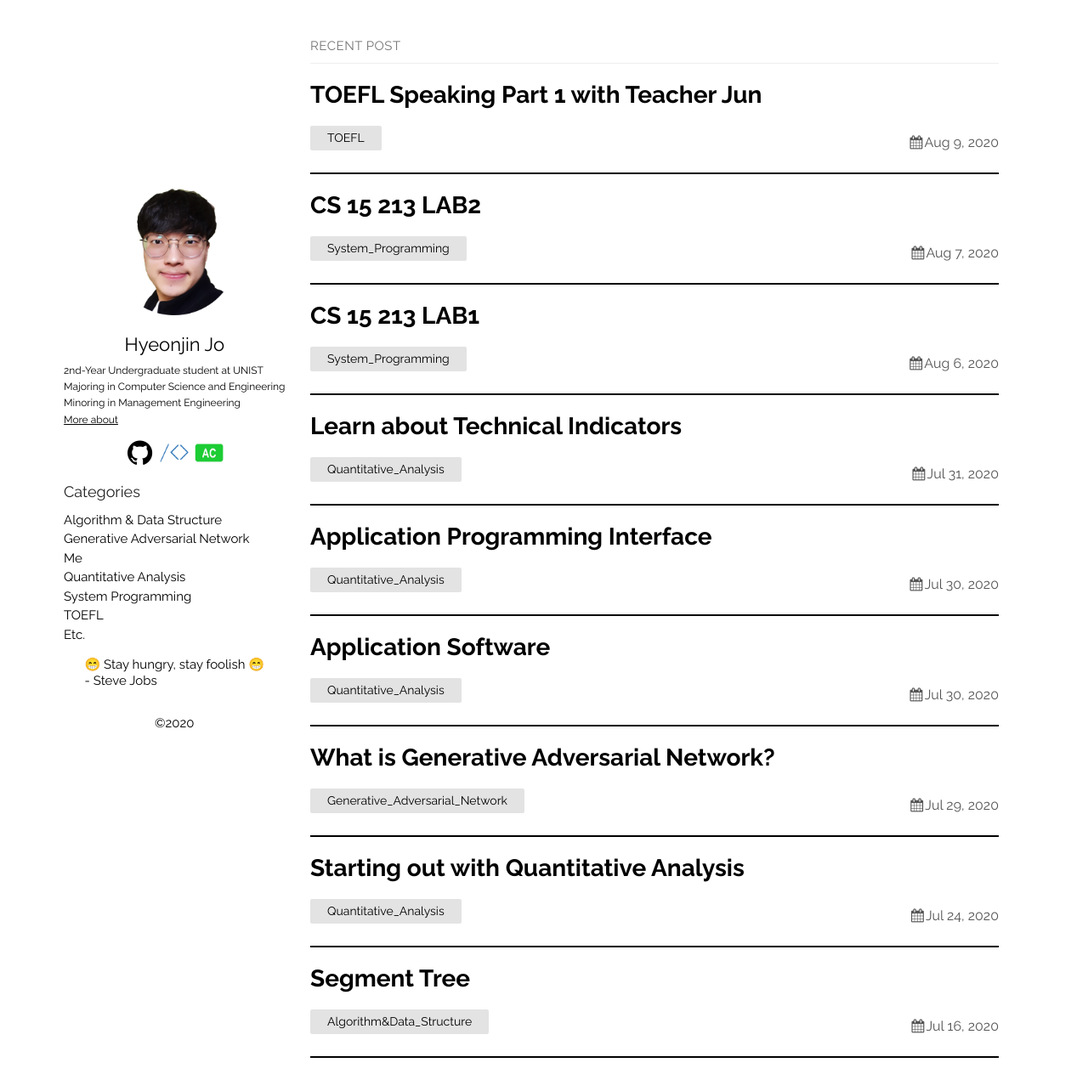
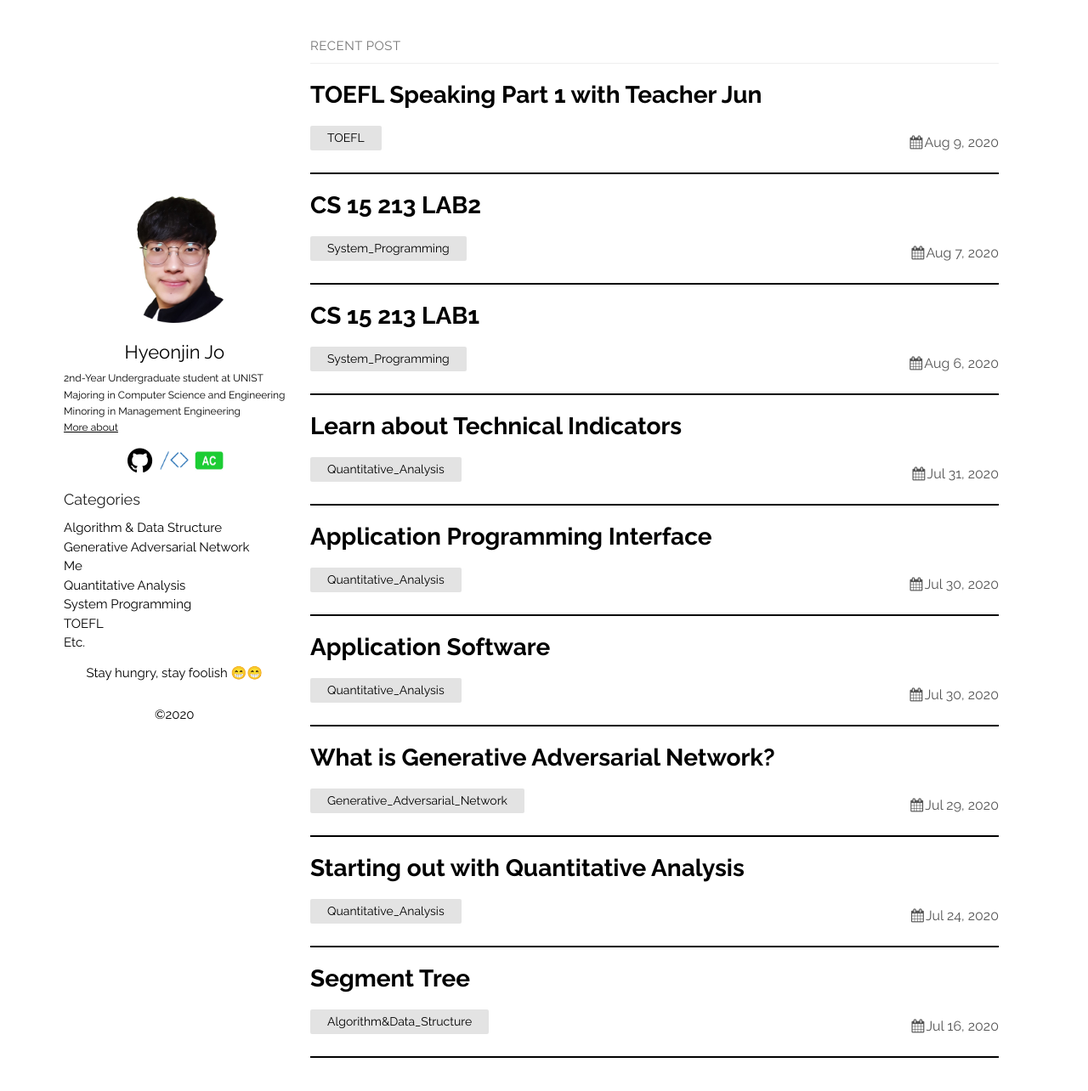
Before and after one commit to thinkin9/thinkin9.github.io, a Jekyll site: the page built from index.md, in a window 1280 px wide and 1290 px high. Shown: the top 1284 px of the window at 85% size. Built offline with Jekyll 4.4.1, drawn with Linux system fonts in a browser that asks for light colours.

Commit message:
20200809

```diff
--- a/_layouts/default.html
+++ b/_layouts/default.html
@@ -116,7 +116,7 @@
           </nav>
         {%- endif -%}
       -->
-      <p style="font-size: 15px;">&#128513; Stay hungry, stay foolish &#128513;<br>- Steve Jobs</p>
+      <p style="font-size: 15px;">Stay hungry, stay foolish &#128513;&#128513;</p>
       <p style="font-size: 15px;">&copy;{{ "now" | date: "%Y" }}</p>
     </section>
     <section class="content">
```
